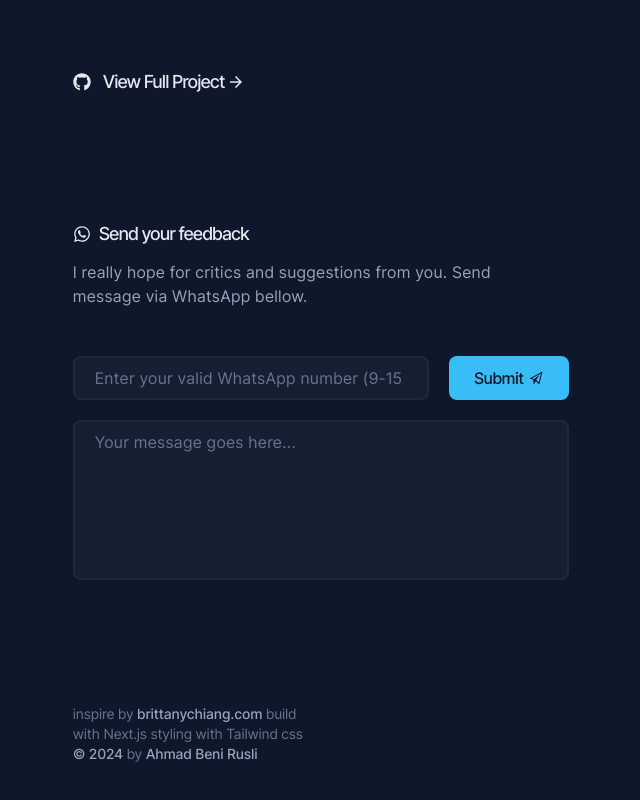
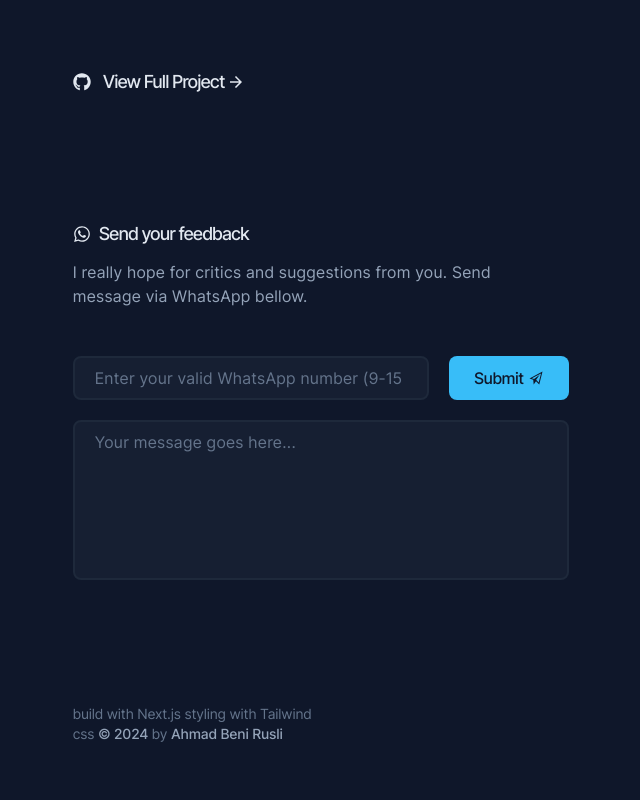
Before and after one commit to ahmdbnrsl/Personal-portofolio, a Next.js app: page / in a window 1280 px wide. Shown: the part 2688-3488 px from the top of the page, without its empty margins (615-1255 px from the left). Built offline with nearby package versions, Linux system fonts and the light colour scheme.

Commit message:
Update page.tsx

```diff
--- a/src/app/@footer/page.tsx
+++ b/src/app/@footer/page.tsx
@@ -7,16 +7,8 @@ export default function Footer() {
         >
             <div className='content-box'>
                 <div className=' tracking-wide text-sm sm:text-base lg:text-sm text-slate-500 w-fill max-w-[30ch] font-normal leading-normal'>
-                    inspire by{' '}
-                    <Link
-                        href='https://brittanychiang.com'
-                        target='_blank'
-                        className='text-slate-400 font-medium hover:text-sky-400 active:text-sky-400 cursor-pointer'
-                    >
-                        brittanychiang.com
-                    </Link>{' '}
                     build with Next.js styling with Tailwind css{' '}
-                    <span className='text-slate-400 font-medium'>© 2024</span>{' '}
+                    <span className='text-slate-400 font-medium'>© {new Date().getFullYear()}</span>{' '}
                     by{' '}
                     <span className='text-slate-400 font-medium'>
                         Ahmad Beni Rusli
```
